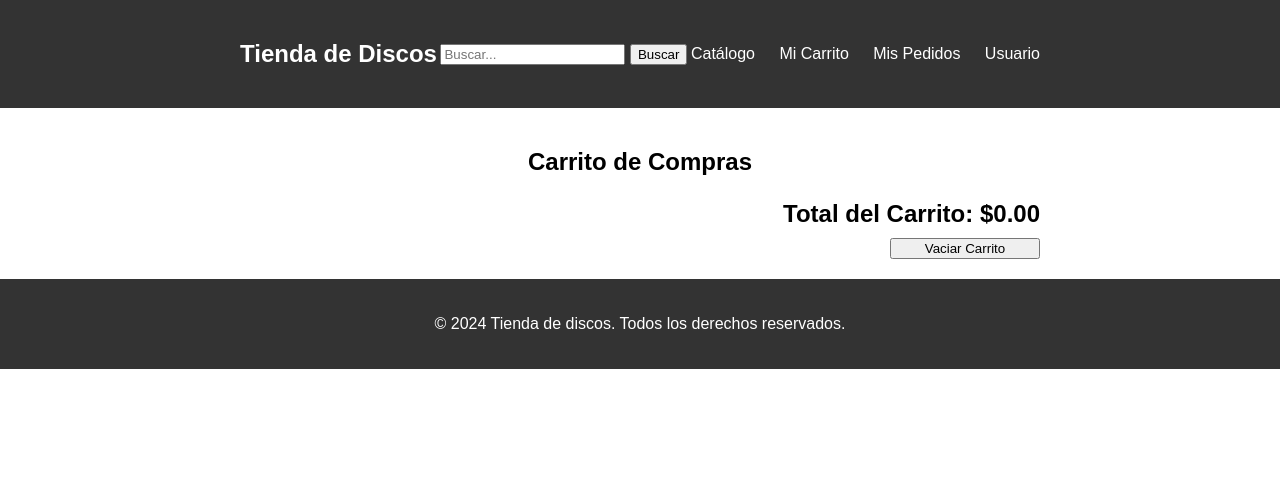
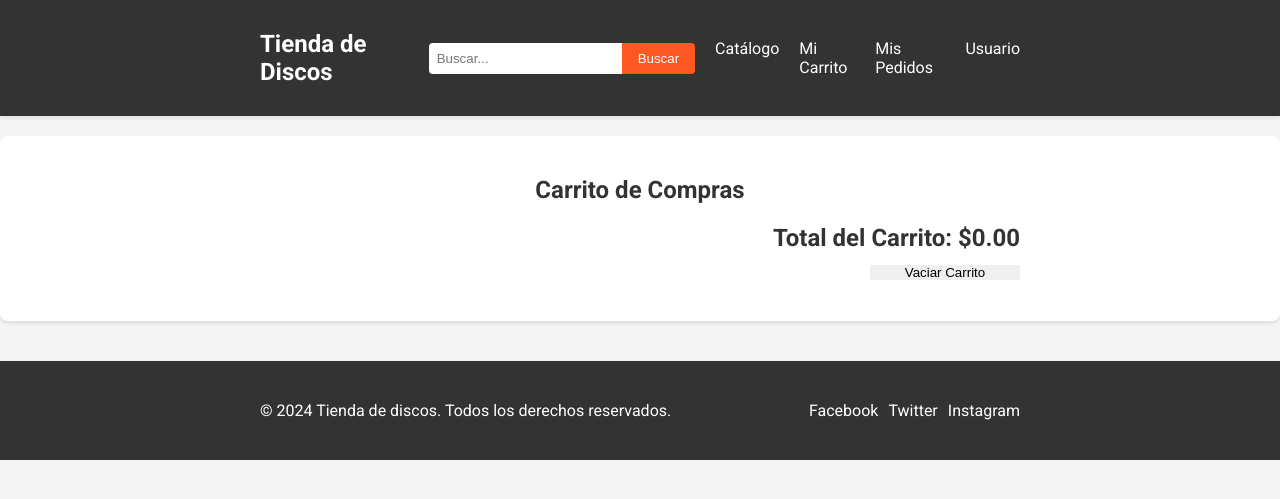
Before and after one commit to WMireG/backend, a Django app: page /carrito/ in a window 1280 px wide. Shown: the top 499 px of the page. Run offline with Django 5.2, Linux system fonts and the light colour scheme.

Commit message:
cambios base.html y base.css

```diff
--- a/tienda/static/css/base.css
+++ b/tienda/static/css/base.css
@@ -1,10 +1,18 @@
-/* base.css */
+* {
+    margin: 0;
+    padding: 0;
+    border: 0;
+    box-sizing: border-box;
+    list-style: none;
+}
 
 /* Estilos generales */
 body {
-    font-family: Arial, sans-serif;
+    font-family: 'Roboto', Arial, sans-serif;
     margin: 0;
     padding: 0;
+    background-color: #f4f4f4;
+    color: #333;
 }
 
 .container {
@@ -17,7 +25,8 @@ body {
 .navbar {
     background-color: #333;
     color: #fff;
-    padding: 20px 0;
+    padding: 10px 0;
+    box-shadow: 0 2px 4px rgba(0, 0, 0, 0.1);
 }
 
 .navbar .container {
@@ -27,33 +36,67 @@ body {
 }
 
 .logo {
+    font-size: 24px;
+    font-weight: 700;
     margin: 0;
 }
 
-.navbar ul {
+.nav-links {
     list-style-type: none;
     margin: 0;
     padding: 0;
+    display: flex;
 }
 
-.navbar ul li {
-    display: inline;
-    margin-right: 20px;
+.nav-links li {
+    margin-left: 20px;
 }
 
-.navbar ul li:last-child {
-    margin-right: 0;
+.nav-links li a {
+    color: #fff;
+    text-decoration: none;
+    transition: color 0.3s;
 }
 
-.navbar ul li a {
-    color: #fff;
-    text-decoration: none;
+.nav-links li a:hover {
+    color: #f4f4f4;
 }
 
-.navbar ul li a:hover {
-    text-decoration: underline;
+/* Estilos del formulario de búsqueda */
+.search-form {
+    display: flex;
+    align-items: center;
 }
 
+.search-form input[type="text"] {
+    padding: 8px;
+    border: none;
+    border-radius: 4px 0 0 4px;
+    outline: none;
+}
+
+.search-form button {
+    padding: 8px 16px;
+    border: none;
+    background-color: #ff5722;
+    color: #fff;
+    border-radius: 0 4px 4px 0;
+    cursor: pointer;
+    transition: background-color 0.3s;
+}
+
+.search-form button:hover {
+    background-color: #e64a19;
+}
+
+/* Estilos del contenido */
+.content {
+    padding: 20px;
+    background-color: #fff;
+    box-shadow: 0 2px 4px rgba(0, 0, 0, 0.1);
+    border-radius: 8px;
+    margin-top: 20px;
+}
 
 /* Estilos del Footer */
 .footer {
@@ -61,10 +104,27 @@ body {
     color: #fff;
     padding: 20px 0;
     text-align: center;
+    margin-top: 40px;
 }
 
 .footer .container {
-    max-width: 1200px;
-    margin: 0 auto;
-    padding: 0 20px;
+    display: flex;
+    justify-content: space-between;
+    align-items: center;
+    flex-wrap: wrap;
 }
+
+.footer .social-links {
+    display: flex;
+    gap: 10px;
+}
+
+.footer .social-links a {
+    color: #fff;
+    text-decoration: none;
+    transition: color 0.3s;
+}
+
+.footer .social-links a:hover {
+    color: #ff5722;
+}
--- a/tienda/templates/base.html
+++ b/tienda/templates/base.html
@@ -5,8 +5,9 @@
     <meta charset="UTF-8">
     <meta name="viewport" content="width=device-width, initial-scale=1.0">
     <link rel="stylesheet" href="{% static 'css/base.css' %}">
-    {% block extra_head %} {% endblock %}
-    <title>{% block title %} Tienda de discos {% endblock %}</title>
+    <link href="https://fonts.googleapis.com/css2?family=Roboto:wght@400;700&display=swap" rel="stylesheet">
+    {% block extra_head %}{% endblock %}
+    <title>{% block title %}Tienda de Discos{% endblock %}</title>
 </head>
 <body>
     <!-- Barra de Navegación -->
@@ -20,22 +21,29 @@
                 <button type="submit">Buscar</button>
             </form>
 
-            <ul>
-                <li><a href='{% url 'catalogo' %}'>Catálogo</a></li>
-                <li><a href='{% url 'carrito' %}'>Mi Carrito</a></li>
-                <li><a href='{% url 'pedidos' %}'>Mis Pedidos</a></li>
-                <li><a href='{% url 'usuarios' %}'>Usuario</a></li>
+            <ul class="nav-links">
+                <li><a href="{% url 'catalogo' %}">Catálogo</a></li>
+                <li><a href="{% url 'carrito' %}">Mi Carrito</a></li>
+                <li><a href="{% url 'pedidos' %}">Mis Pedidos</a></li>
+                <li><a href="{% url 'usuarios' %}">Usuario</a></li>
             </ul>
         </div>
     </nav>
 
     <!-- Contenido específico de cada página -->
-    {% block content %}{% endblock %}
+    <main class="content">
+        {% block content %}{% endblock %}
+    </main>
 
     <!-- Footer -->
     <footer class="footer">
         <div class="container">
             <p>&copy; 2024 Tienda de discos. Todos los derechos reservados.</p>
+            <div class="social-links">
+                <a href="#">Facebook</a>
+                <a href="#">Twitter</a>
+                <a href="#">Instagram</a>
+            </div>
         </div>
     </footer>
 </body>
```
